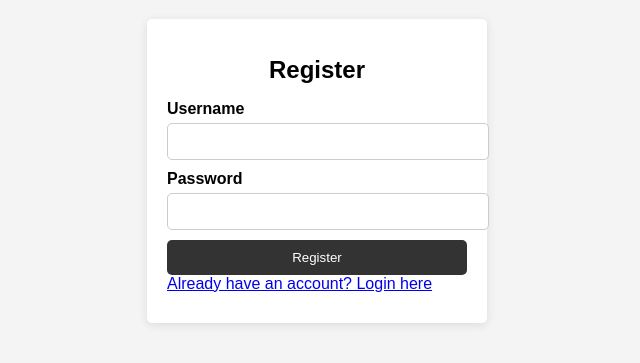
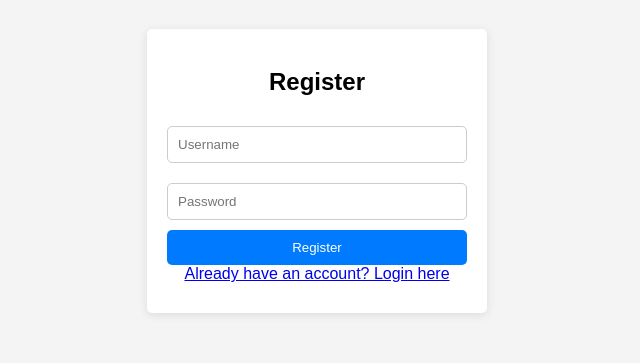
Before and after one commit to Smileyfish/SocketTest, a website: page register.html in a window 1280 px wide. Shown: the part 229-592 px from the top of the page, without its empty margins (323-963 px from the left). Drawn offline with Linux system fonts and the light colour scheme.

Commit message:
Register from match login

```diff
--- a/register.html
+++ b/register.html
@@ -22,59 +22,46 @@
         border-radius: 5px;
         box-shadow: 0 2px 10px rgba(0, 0, 0, 0.1);
         width: 300px;
-      }
-
-      h1 {
-        font-size: 1.5rem;
-        margin-bottom: 1rem;
         text-align: center;
       }
 
-      label {
-        display: block;
-        margin-bottom: 5px;
-        font-weight: bold;
+      .register-container h2 {
+        margin-bottom: 20px;
       }
-
-      input {
-        width: 100%;
+      .register-container form {
+        display: flex;
+        flex-direction: column;
+      }
+      .register-container input {
         padding: 10px;
-        margin-bottom: 10px;
+        margin: 10px 0;
         border: 1px solid #ccc;
         border-radius: 5px;
       }
-
-      button {
-        width: 100%;
+      .register-container button {
         padding: 10px;
-        background: #333;
-        color: #fff;
         border: none;
+        background: #007bff;
+        color: white;
         border-radius: 5px;
         cursor: pointer;
       }
-
-      button:hover {
-        background: #555;
+      .register-container button:hover {
+        background: #0056b3;
       }
-
       .message {
         margin-top: 10px;
-        text-align: center;
-        font-size: 0.9rem;
+        font-size: 14px;
+        color: red;
       }
     </style>
   </head>
   <body>
     <div class="register-container">
-      <h1>Register</h1>
+      <h2>Register</h2>
       <form id="register-form">
-        <label for="username">Username</label>
-        <input type="text" id="username" name="username" required />
-
-        <label for="password">Password</label>
-        <input type="password" id="password" name="password" required />
-
+        <input type="text" id="username" placeholder="Username" required />
+        <input type="password" id="password" placeholder="Password" required />
         <button type="submit">Register</button>
       </form>
       <a href="/login">Already have an account? Login here</a>
```
